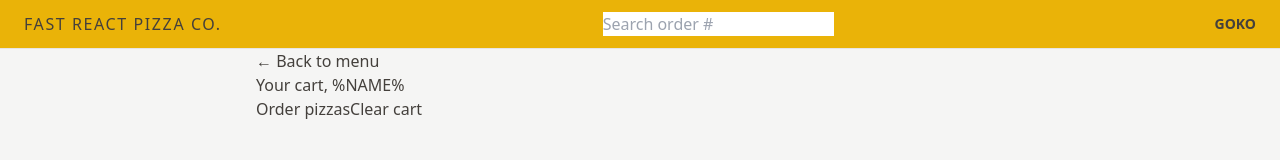
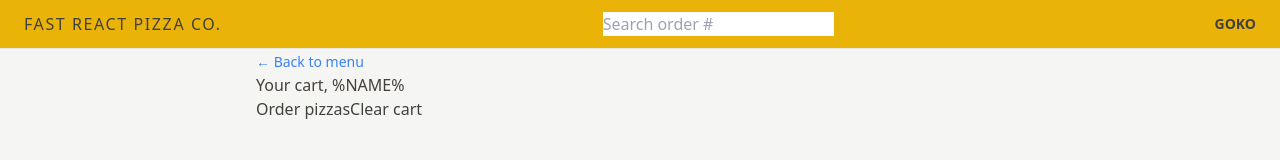
Before and after one commit to BunyakornGoko/fast-react-pizza, a React (Vite) app: page /cart in a window 1280 px wide. Shown: the top 160 px of the page. Built offline with nearby package versions, Linux system fonts and the light colour scheme.

Commit message:
add-ui-button

```diff
--- a/src/features/cart/Cart.jsx
+++ b/src/features/cart/Cart.jsx
@@ -29,7 +29,12 @@
 
   return (
     <div>
-      <Link to="/menu">&larr; Back to menu</Link>
+      <Link
+        to="/menu"
+        className="text-sm text-blue-500 hover:text-blue-600 hover:underline"
+      >
+        &larr; Back to menu
+      </Link>
 
       <h2>Your cart, %NAME%</h2>
 
--- a/src/features/order/CreateOrder.jsx
+++ b/src/features/order/CreateOrder.jsx
@@ -79,7 +79,10 @@
 
         <div>
           <input type="hidden" name="cart" value={JSON.stringify(cart)} />
-          <button disabled={isSubmitting}>
+          <button
+            disabled={isSubmitting}
+            className="inline-block rounded-full bg-yellow-400 px-4 py-3 font-semibold uppercase tracking-wide text-stone-800 transition-colors duration-300 hover:bg-yellow-300 focus:outline-none focus:ring focus:ring-yellow-300 focus:ring-offset-2 disabled:cursor-not-allowed"
+          >
             {isSubmitting ? 'Placing order...' : 'Order now'}
           </button>
         </div>
@@ -107,9 +110,11 @@
   if (Object.keys(errors).length > 0) return errors;
 
   //If everything is okay, create new order and redirect.
-  const newOrder = await createOrder(order);
+  // const newOrder = await createOrder(order);
 
-  return redirect(`/order/${newOrder.id}`);
+  // return redirect(`/order/${newOrder.id}`);
+
+  return null;
 }
 
 export default CreateOrder;
```
